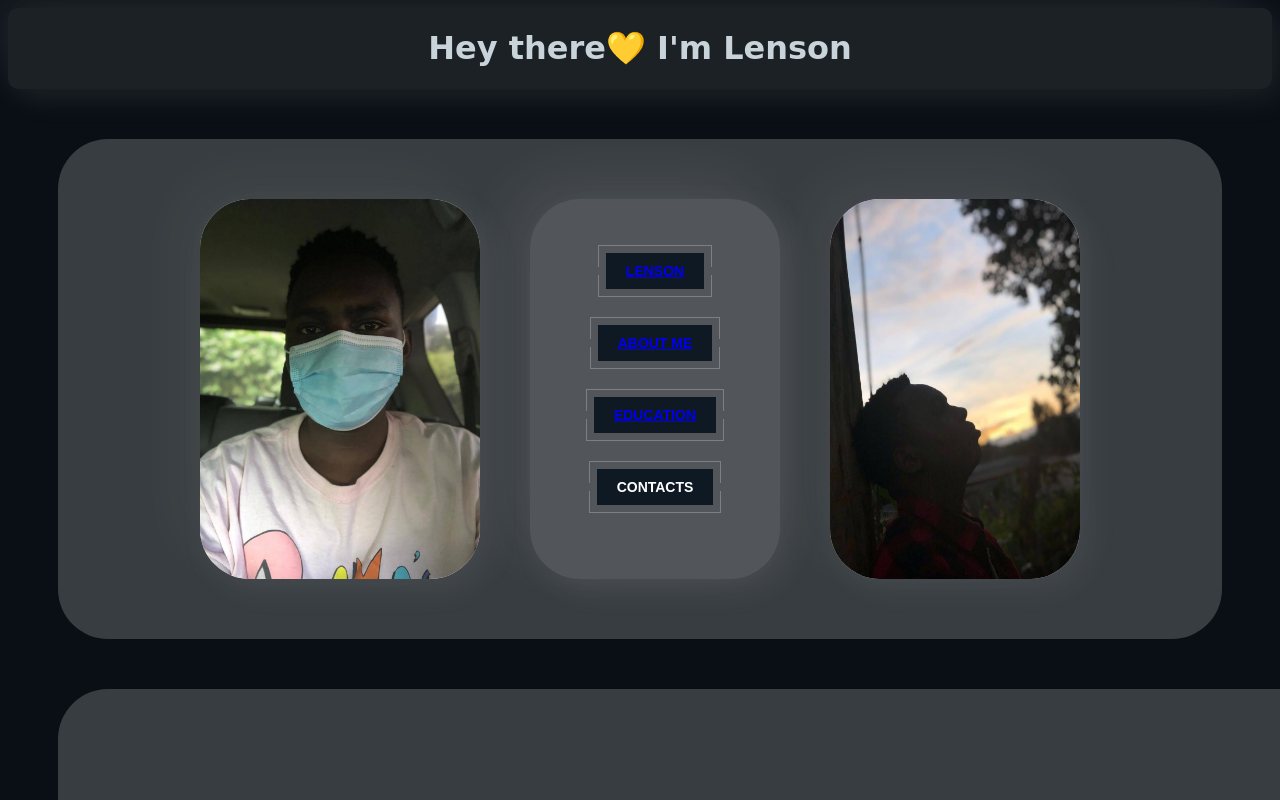
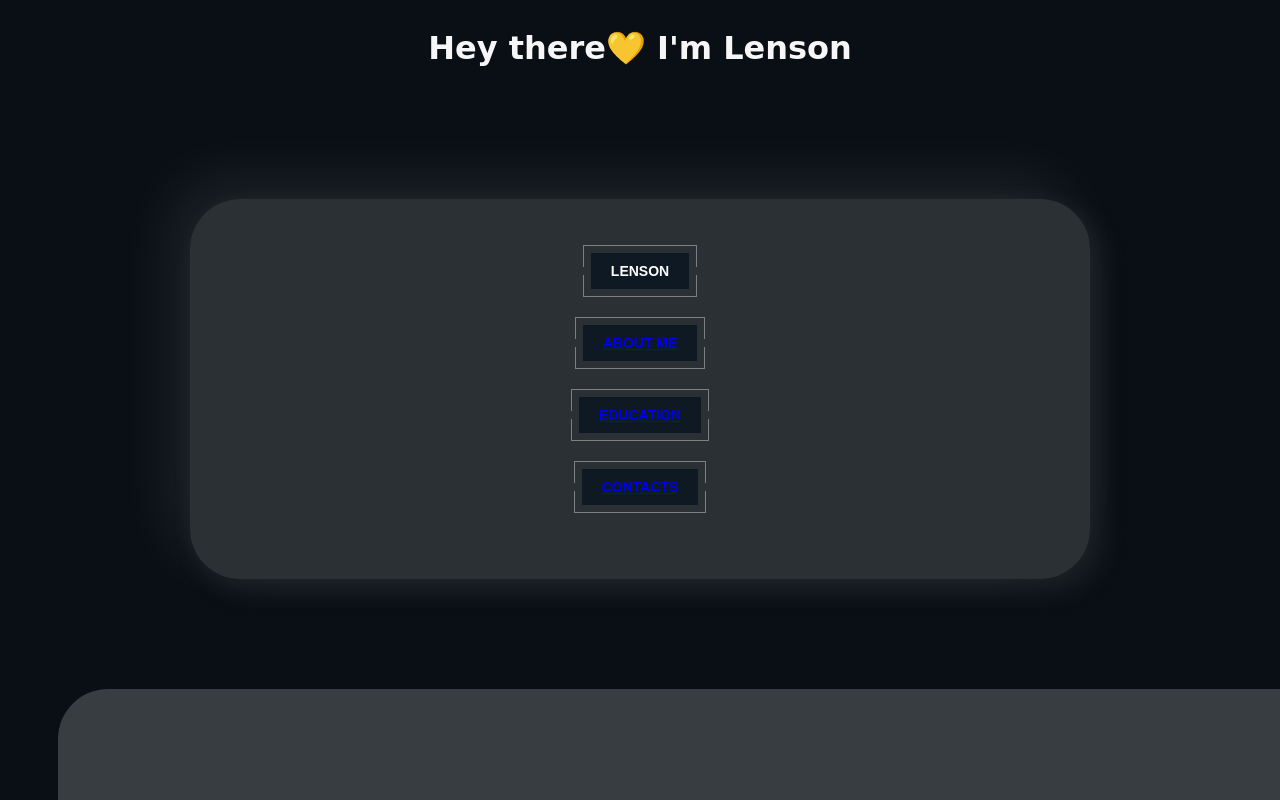
Before and after one commit to lensonlovescode/portfolio-1, a plain HTML site: page index.html in a window 1280 px wide. Shown: the top 800 px of the page. Drawn offline with Linux system fonts and the light colour scheme.

Commit message:
links added

```diff
--- a/index.html
+++ b/index.html
@@ -15,12 +15,11 @@
     </header>
     <!-- navigation division for the buttons -->
     <div class="navigationdiv">
-        <img class="navigationimage1" src="./images/navigationimage1.jpg" alt="">
     <div class="lensonbutton">
     <button class="button">
         <span class="button_lg">
             <span class="button_sl"></span>
-            <span class="button_text"><a href="https://www.instagram.com/" target="_blank">lenson</a></span>
+            <span class="button_text">lenson</span>
         </span>
     </button>
         <button class="button">
@@ -38,10 +37,9 @@
             <button class="button">
                 <span class="button_lg">
                     <span class="button_sl"></span>
-                    <span class="button_text">contacts</span>
+                    <span class="button_text"><a href="#contacts">contacts</a></span>
                 </span>
         </div>
-<img class="navigationimage" src="./images/navigationimage.jpg" alt="">
    </div>
 
    <div id="aboutme" class="aboutmetitle">
@@ -87,7 +85,7 @@
             <br> passions and interests and making a positive impact in the world around me
         </p>
     </div>
-    <footer>
+    <footer id="contacts">
     <div class="firstrowlogos">
         <div class="contactlogo1">
                 <img class="discordlogo" src="./images/githublogo.jpg" alt="">
@@ -118,7 +116,7 @@
         <div class="contactlogo5">
             <img class="discordlogo" src="./images/spotifylogo.png" alt="">
             <button id="socialbutton">
-                Spotify
+                <a href="https://open.spotify.com/user/31jsk7mgncr7nrppsu44ccz24ki4" target="_blank">Spotify</a>
             </button>
         </div>
         <div class="contactlogo6">
--- a/styles.css
+++ b/styles.css
@@ -1,5 +1,7 @@
 body{
     background-color: #c9d3da;
+    flex-wrap: wrap;
+    flex-direction: column;
 }
 .navigationimage1{
     display: flex;
@@ -34,26 +36,26 @@ transition-duration: 0.15s;
     border-radius: 50px;
     flex-direction: column;
     background: #e0e0e0;
-    box-shadow: 10px 10px 30px #bebebe15,
+    box-shadow: 10px 10px 30px #bebebe00,
    -20px -20px 60px #ffffff0e;
 }
 
 header{
     font-family: cursive;
     display: flex;
-    background-color: #ffffffda;
+    background-color: #ffffff00;
     border-radius: 10px;
     justify-content: center;
     align-items: center;
-    background: #d1cdcd17;
-    box-shadow: 10px 10px 30px #bebebe17,
-   -20px -20px 60px #ffffff15;
-   color: #c9d3da;
+    background: #d1cdcd00;
+    box-shadow: 10px 10px 30px #0e0d0d00,
+   -20px -20px 60px #ffffff00;
+   color: #fffffff6;
 }
 .navigationdiv{
     display: flex;
     flex-wrap: wrap;
-    background-color: #ffffff31;
+    background-color: #ffffff00;
     justify-content: center;
     align-items: center;
     flex-direction: row;
@@ -62,9 +64,9 @@ header{
     border-radius: 50px;
 }
 .lensonbutton:hover{
-  width: 260px;
+  width: 950px;
   height: 400px;
-  transition-duration: 0.15s;
+  transition-duration: 1.5s;
 }
 .lensonbutton{
 
@@ -74,7 +76,7 @@ header{
     border-radius: 10px;
     flex-wrap: wrap;
     flex-direction: column;
-        width: 250px;
+        width: 900px;
         height: 380px;
         border-radius: 50px;
         background: #e0e0e028;
@@ -236,7 +238,7 @@ header{
   width: 420px;
   border-radius: 50px;
   margin-left: 100px;
-  transition-duration: 0.095s;
+  transition-duration: 1.5s;
 }
   body{
     background-color: #090f14;
```
